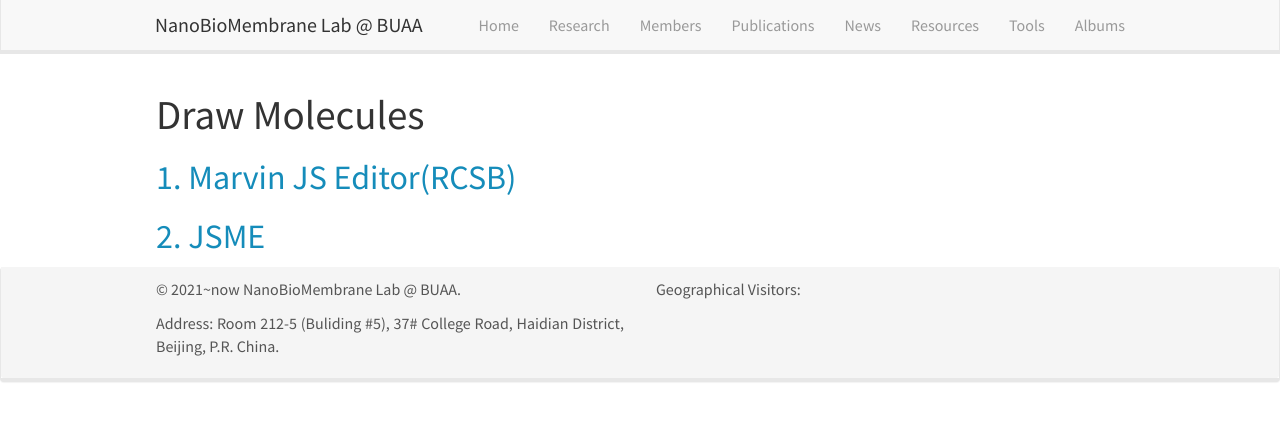
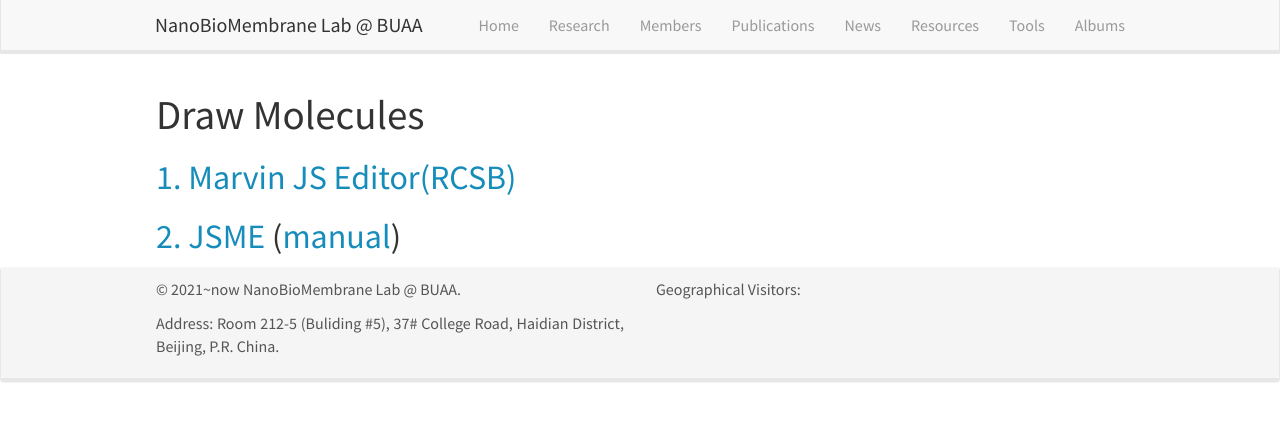
Before and after one commit to linxubo/linxubo.github.io, a Jekyll site: the page built from _pages/tools.md, in a window 1280 px wide. Shown: the top 421 px of the page. Built offline with Jekyll 4.4.1, drawn with Linux system fonts in a browser that asks for light colours; nearby versions of some CDN libraries; a script that is not in the unit is left out.

Commit message:
Update tools.md

```diff
--- a/_pages/tools.md
+++ b/_pages/tools.md
@@ -8,4 +8,4 @@
 
 # Draw Molecules
 ## [1. Marvin JS Editor(RCSB)](https://www.rcsb.org/chemical-sketch)
-## [2. JSME](https://linxubo.github.io/jsme/)
+## [2. JSME](https://jsme-editor.github.io/dist/JSME_test.html) ([manual](https://jsme-editor.github.io/help.html))
```
